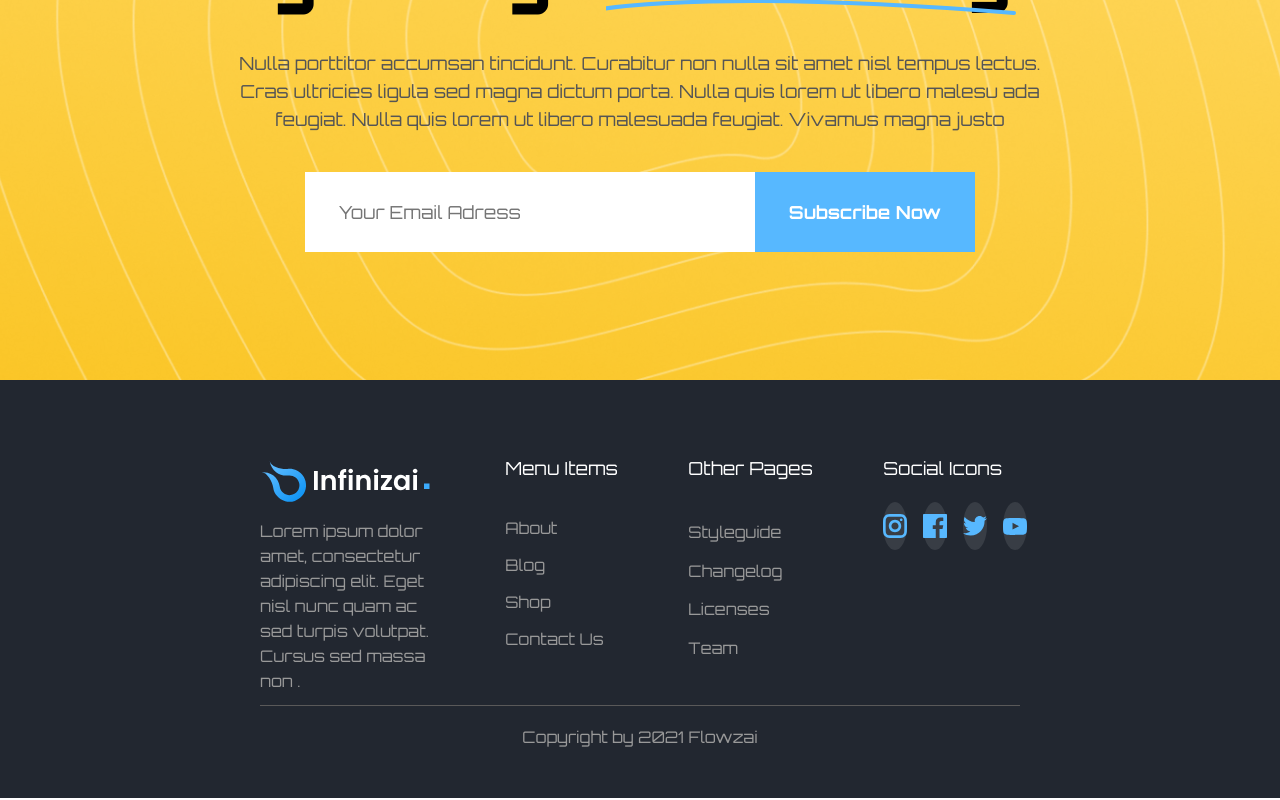
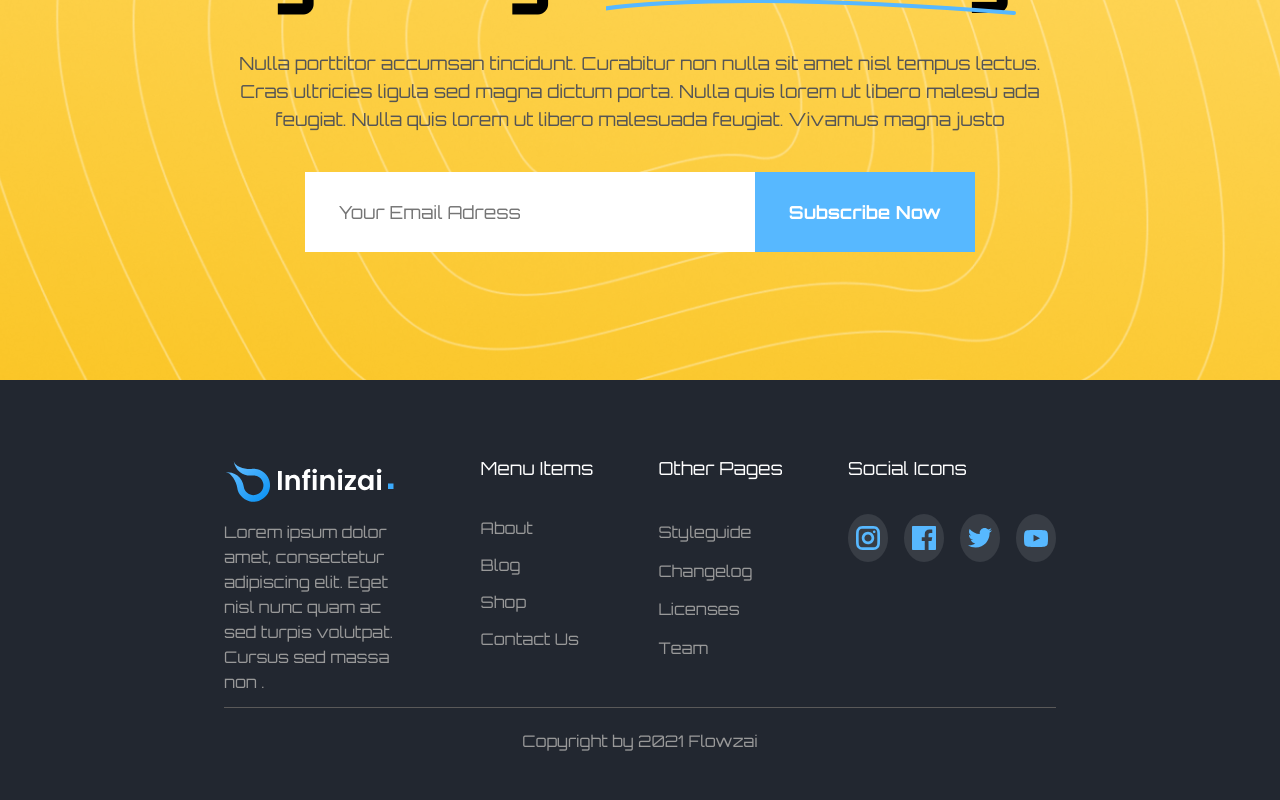
Before and after one commit to raufGarayev/infinizai, a React (Create React App) app: page /oneproduct in a window 1280 px wide. Shown: the part 1489-2289 px from the top of the page. Built offline with nearby package versions, Linux system fonts and the light colour scheme.

Commit message:
small footer optimization

```diff
--- a/package.json
+++ b/package.json
@@ -2,10 +2,12 @@
   "name": "infinizai",
   "version": "0.1.0",
   "private": true,
+  "homepage": "https://raufGarayev.github.io/infinizai",
   "dependencies": {
     "@testing-library/jest-dom": "^5.16.5",
     "@testing-library/react": "^13.4.0",
     "@testing-library/user-event": "^13.5.0",
+    "gh-pages": "^4.0.0",
     "react": "^18.2.0",
     "react-countup": "^6.3.2",
     "react-dom": "^18.2.0",
@@ -21,7 +23,9 @@
     "start": "react-scripts start",
     "build": "react-scripts build",
     "test": "react-scripts test",
-    "eject": "react-scripts eject"
+    "eject": "react-scripts eject",
+    "predeploy": "npm run build",
+    "deploy": "gh-pages -d build"
   },
   "eslintConfig": {
     "extends": [
--- a/src/App.js
+++ b/src/App.js
@@ -24,6 +24,7 @@
           <Route path="/team" element={<Team />} />
           <Route path="/shop" element={<Shop />} />
           <Route path="/oneproduct" element={<ProductView />} />
+          <Route path="/infinizai" element={<Home />} />
         </Routes>
         <HomeContact />
         <Footer />
--- a/src/components/footer/Footer.sass
+++ b/src/components/footer/Footer.sass
@@ -3,7 +3,7 @@
 .footer
     background-color: #222730
     width: 100%
-    padding: 6% 16.25rem 2% 16.25rem
+    padding: 6% 14rem 2% 14rem
     @include centering
     flex-direction: column
     a
@@ -46,7 +46,7 @@
                     li
                         padding-bottom: 15%
         &-fourth-col
-            width: 18%
+            width: 25%
             &-head
                 color: $textColor
                 padding-bottom: 17%
@@ -56,11 +56,12 @@
                 gap: 1rem
                 &-bar
                     width: 3rem
+                    height: 3rem
                     background-color: #383d45
                     border-radius: 100%
                     display: grid
                     place-items: center
-                    height: 3rem
+
                     font-size: 1.5rem
                     color: $mainColor
                     cursor: pointer
```
Also changed, not shown: 1 other file (tests, documents, lock files or other folders).
